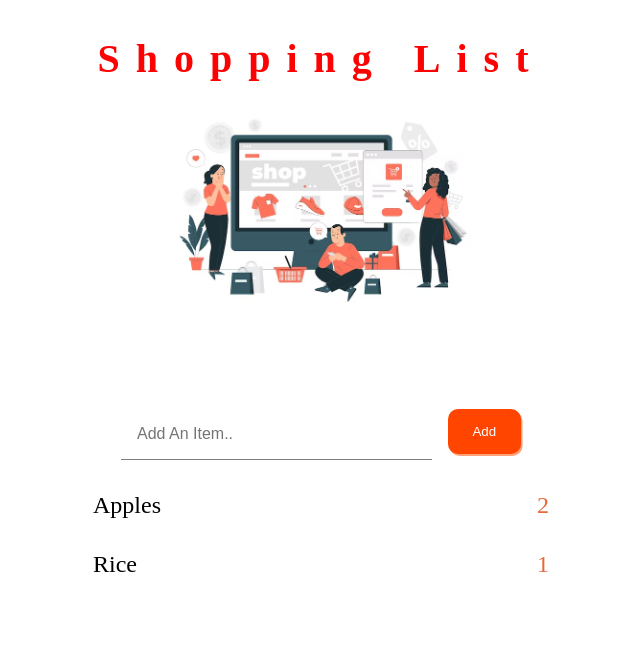
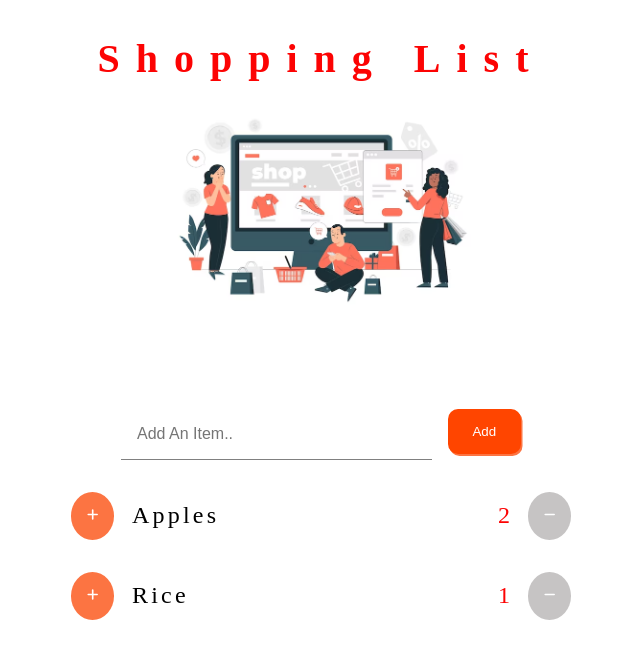
Before and after one commit to Priyankaadev/Shopping-List, a React (Vite) app: page / in a window 1280 px wide. Shown: the top 658 px of the page, without its empty margins (319-959 px from the left). Built offline with nearby package versions, Linux system fonts and the light colour scheme.

Commit message:
added ui changes for item list and added fa icons

```diff
--- a/package.json
+++ b/package.json
@@ -10,6 +10,8 @@
     "preview": "vite preview"
   },
   "dependencies": {
+    "@fortawesome/free-solid-svg-icons": "^6.5.1",
+    "@fortawesome/react-fontawesome": "^0.2.0",
     "react": "^18.2.0",
     "react-dom": "^18.2.0"
   },
--- a/src/components/InputItem/InputItem.css
+++ b/src/components/InputItem/InputItem.css
@@ -23,7 +23,7 @@
     color: white;
     border-radius: 10px;
     border: none;
-    box-shadow:1.5px 2px lightsalmon;
+    box-shadow:1.5px 2px rgb(252, 116, 66);
 }
 
 .additem-button:hover{
--- a/src/components/Item/Item.css
+++ b/src/components/Item/Item.css
@@ -2,14 +2,15 @@
     display: flex;
     justify-content: space-around;
     width: 100%;
-    margin-bottom: 2rem;
+
 }
 
 .item-name{
     flex-basis: 80%;
     font-size: x-large;
+    letter-spacing: 0.2rem;
 }
 .item-quantity{
     font-size: x-large;
-    color: rgb(232, 104, 58);
+    color: #fc0303;
 }
--- a/src/components/ItemList/ItemList.css
+++ b/src/components/ItemList/ItemList.css
@@ -2,3 +2,27 @@
     min-width: 100%;
     max-width: 500px;
 }
+
+.items-list{
+    display: flex;
+    align-items: center;
+    margin-bottom: 2rem;
+}
+.change-quantity{
+padding: 1rem;
+border-radius: 100%;
+font-size: small;
+}
+
+.add-item{
+    background-color: rgb(252, 116, 66);
+    color: white;
+}
+.remove-item{
+    background-color: rgb(198, 196, 196);
+    color: white;
+}
+
+.change-quantity:hover{
+    color: black;
+}
--- a/src/components/ItemList/ItemList.jsx
+++ b/src/components/ItemList/ItemList.jsx
@@ -3,6 +3,9 @@ import Item from '../Item/Item';
 
 //css imports
 import './ItemList.css'
+import { FontAwesomeIcon } from '@fortawesome/react-fontawesome'
+import { faPlus, faMinus } from '@fortawesome/free-solid-svg-icons'
+
 
 function ItemList({shoppingItems}){
     return (
@@ -10,11 +13,19 @@ function ItemList({shoppingItems}){
             {
                shoppingItems && shoppingItems.map(item=>{
                     return (
+                        <div key={item.id} className='items-list'>
+                        <div className='change-quantity add-item'>
+                        <FontAwesomeIcon icon={faPlus} />
+                        </div>
                         <Item
-                        itemName={item.name}
-                        quantity = {item.quantity}
-                        key={item.id}
+                            itemName={item.name}
+                            quantity = {item.quantity}
+
                         />
+                        <div className='change-quantity remove-item'>
+                        <FontAwesomeIcon icon={faMinus} />
+                        </div>
+                        </div>
                     )
                 })
             }
```
Also changed, not shown: 1 other file (tests, documents, lock files or other folders).
